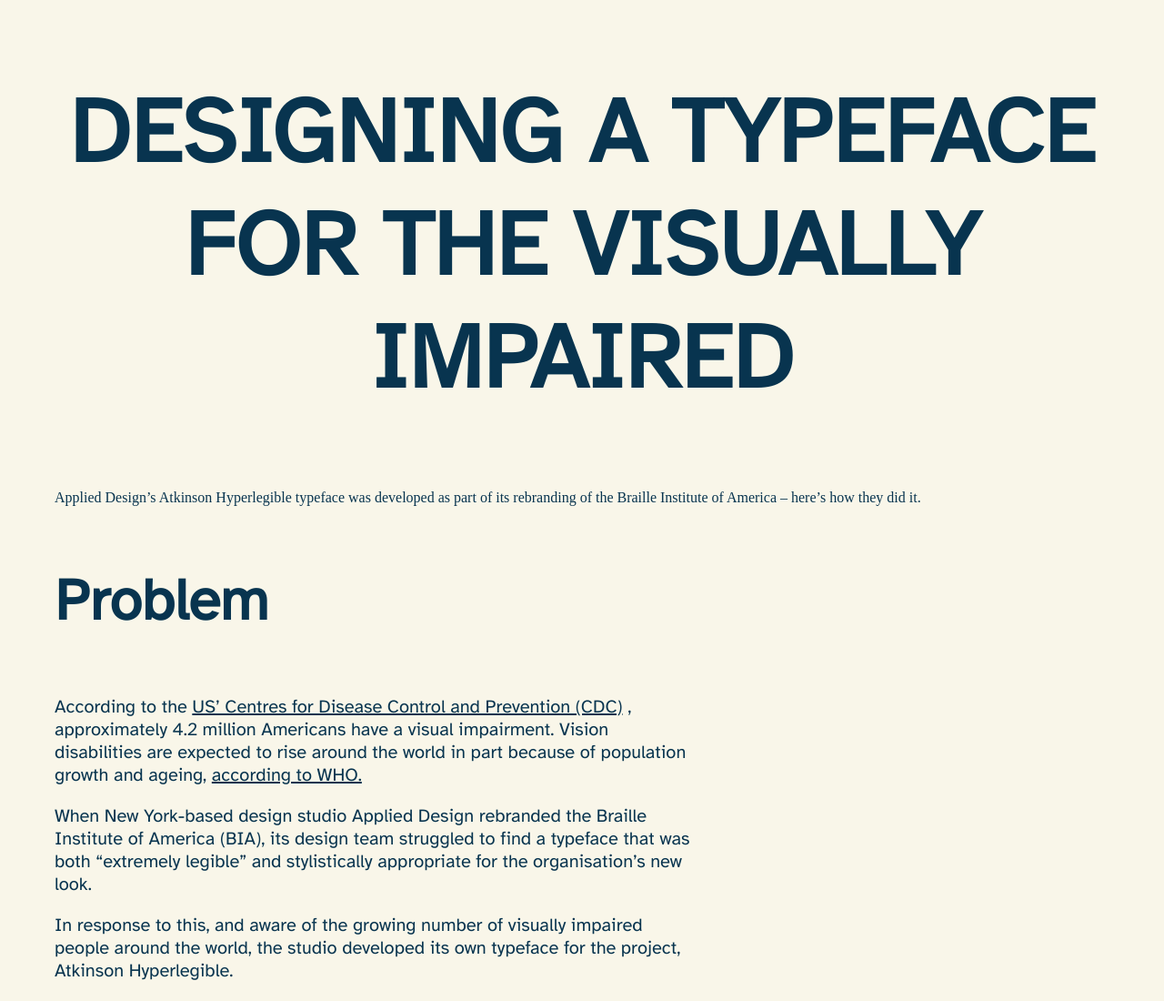
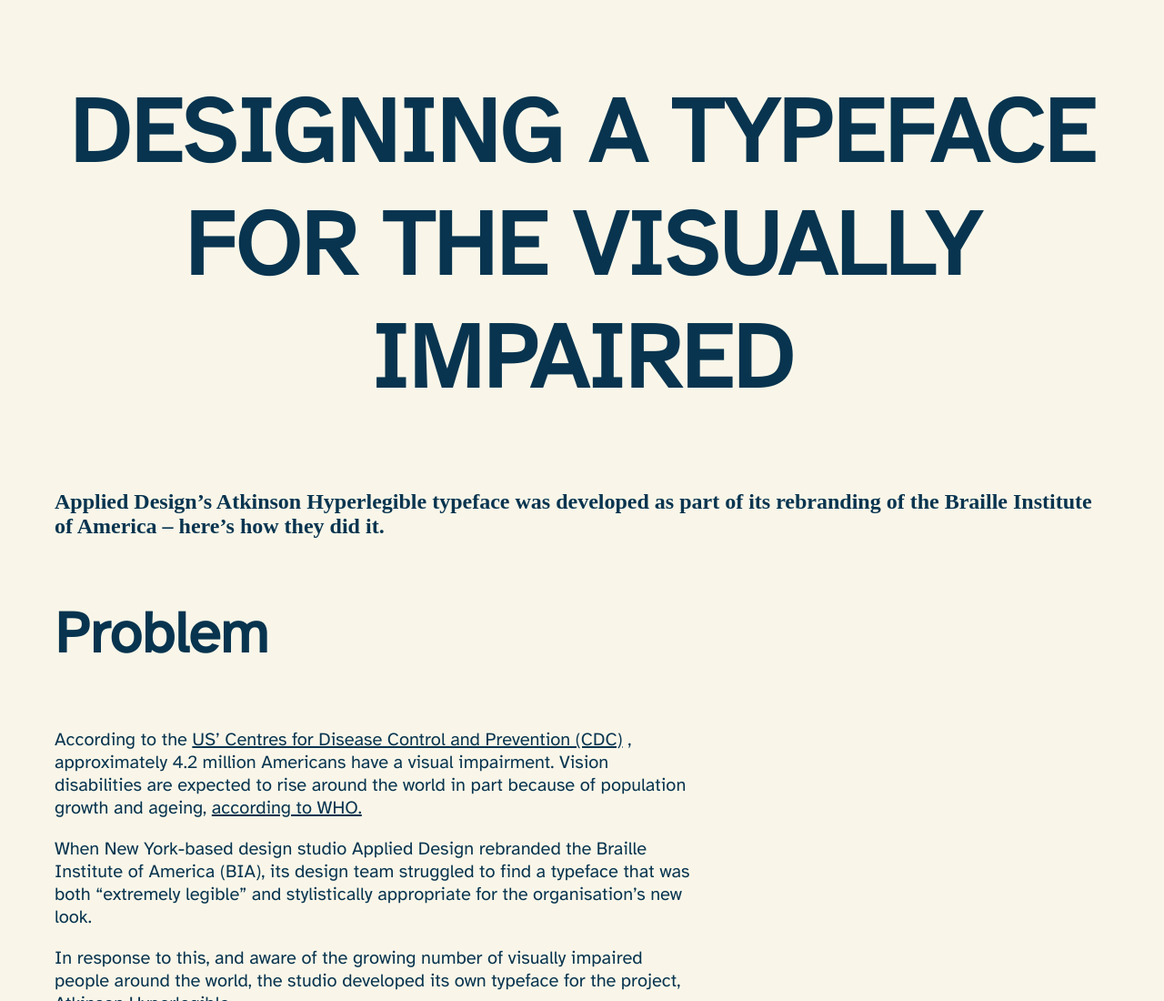
Before and after one commit to jlin1200/jessica-web-type, a plain HTML site: page project_1/project 1.html in a window 1280 px wide. Shown: the top 1100 px of the page at 91% size. Drawn offline with Linux system fonts and the light colour scheme; a web font is replaced by a local one.

Commit message:
pls work

```diff
--- a/project_1/project 1.css
+++ b/project_1/project 1.css
@@ -28,7 +28,7 @@ p {
 
 
 
-.sentence {position: absolute;
+h2 {position: absolute;
 width: 1120px;
 height: 70px;
 left: 138px;
--- a/project_1/project 1.html
+++ b/project_1/project 1.html
@@ -16,10 +16,8 @@
   <section id="container">
 
     <h1>DESIGNING A TYPEFACE FOR THE VISUALLY IMPAIRED</h1>
-    <h2>  </h2>
-    <!-- <div class="sentence"> -->
-        <o> Applied Design’s Atkinson Hyperlegible typeface was developed as part of its rebranding of the Braille Institute of America – here’s how they did it. </p>
- <!--    </div> -->
+    <h2> Applied Design’s Atkinson Hyperlegible typeface was developed as part of its rebranding of the Braille Institute of America – here’s how they did it.</h2>
+
 
 
 
```
